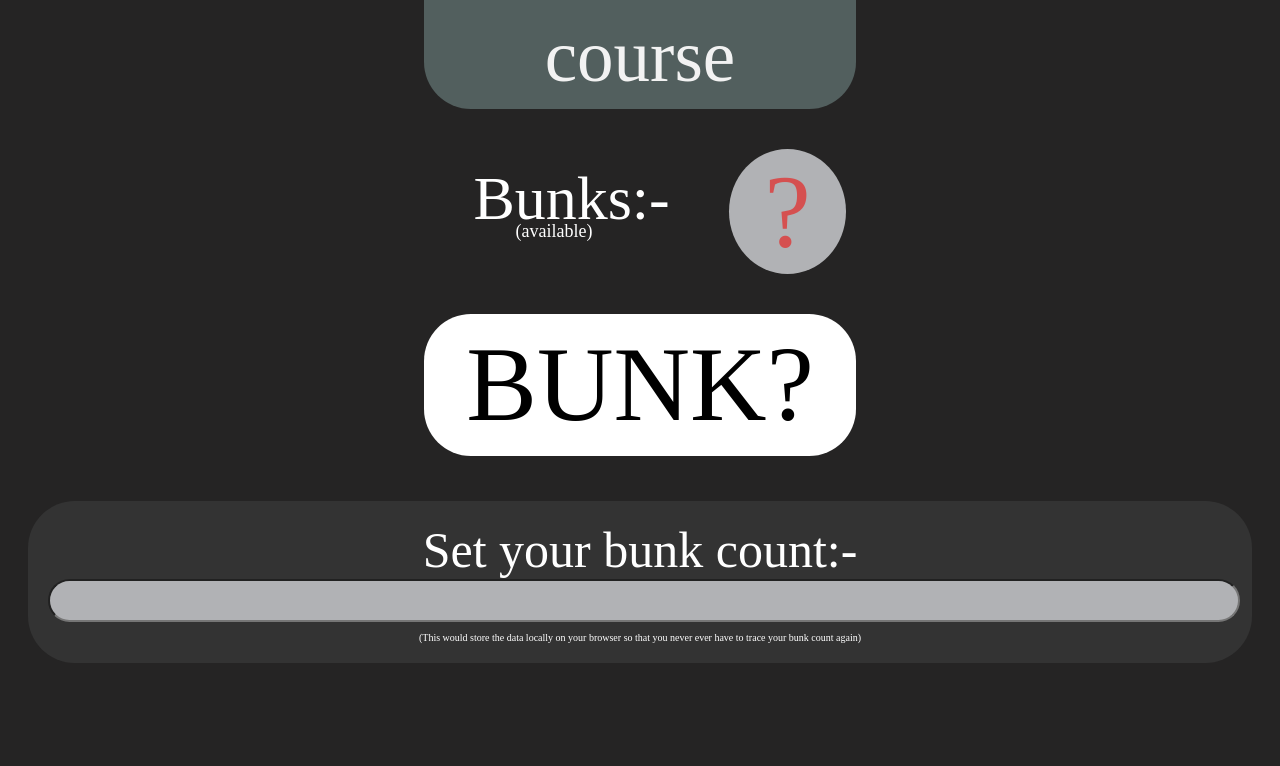
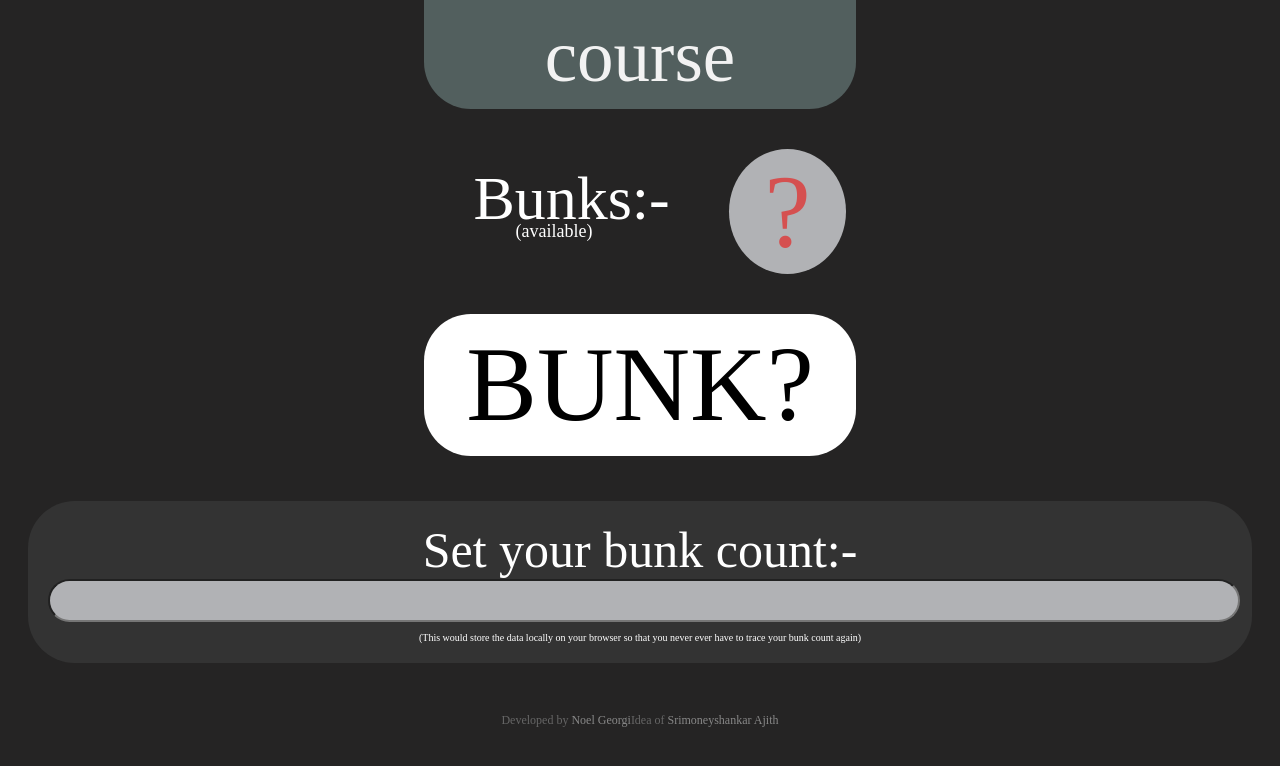
Before and after one commit to mathew2103/Bunkialo, a React (Vite) app: page / in a window 1280 px wide. Shown: the part 761-1527 px from the top of the page. Before the commit the page ends 1472 px from the top, so only its background shows below. Built offline with nearby package versions, Linux system fonts and the light colour scheme; a web font is replaced by a local one.

Commit message:
dev info

```diff
--- a/src/App.css
+++ b/src/App.css
@@ -137,3 +137,17 @@
   -moz-user-select: none; /* Firefox */
   -ms-user-select: none; /* IE10+/Edge */
 }
+
+.dev-info {
+  margin-top: 40px;
+  color: #666;
+  font-size: 12px;
+  text-align: center;
+  background-color: #252424;
+}
+
+.dev-info a {
+  color: #888;
+  text-decoration: none;
+  background-color: #252424;
+}
--- a/src/App.jsx
+++ b/src/App.jsx
@@ -1,6 +1,5 @@
 import { useState, useEffect } from "react";
 import "./App.css";
-import { Analytics } from "@vercel/analytics/react";
 const noOfWeeks=12
 const subjectConfig = {
   S1: { name: "Maths", subject_credit: 4, color: "cyan" },
@@ -118,7 +117,10 @@ export default function App() {
           ever have to trace your bunk count again)
         </div>
       </div>
-      <Analytics />
+      <div className="dev-info">
+        Developed by <a href="https://www.linkedin.com/in/noel-georgi-22521a303/" target="_blank" rel="noopener noreferrer">Noel Georgi</a>
+        Idea of <a href="https://www.linkedin.com/in/srimoneyshankar-ajith-a5a6831ba/" target="_blank" rel="noopener noreferrer">Srimoneyshankar Ajith</a>
+      </div>
     </div>
   );
 }
```
